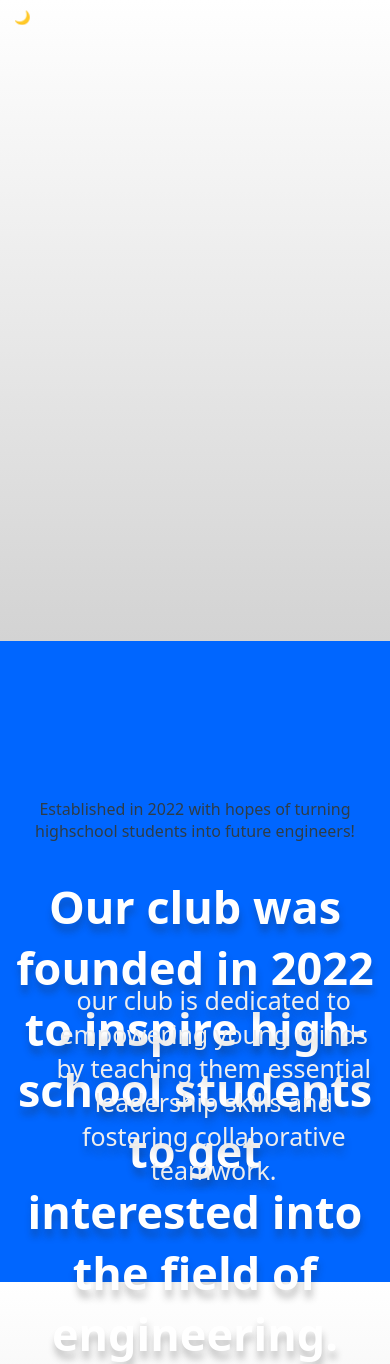
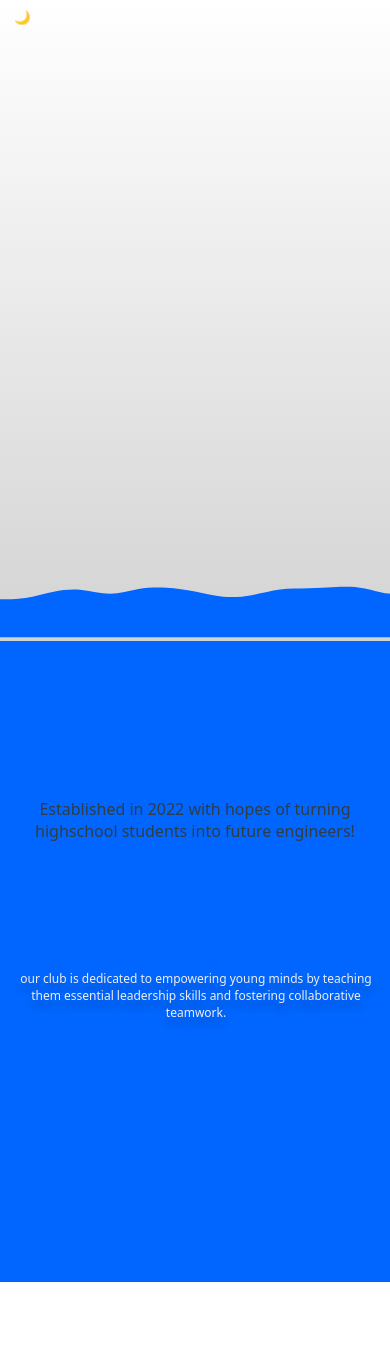
Before and after one commit to LiveWaffle/ClubInfo, a plain HTML site: page index.html in a window 390 px wide. Shown: the top 1364 px of the page. After the commit the page ends 1282 px from the top, so only its background shows below. Drawn offline with Linux system fonts and the light colour scheme.

Commit message:
Wave Working on mobile now

```diff
--- a/CSS/css.css
+++ b/CSS/css.css
@@ -61,7 +61,7 @@ h1 {
     position:fixed;bottom:0;left:0;right:0;height:30px;
 }
 .wave {
-        background: url(wave2.svg) repeat-x center center;
+        background: url(/Images/wave2.svg) repeat-x center center;
         background-size: cover;
         background-size: 110% 110%;
         background-position: center;
@@ -124,21 +124,27 @@ h3{
 }
 
 body.Dark .wave {
-    background-image: url(wave2dark.svg);
+    background-image: url(/Images/wave2dark.svg);
     transition: all 0.5s ease;
 
 }
 
 
-@media screen and (min-wid) {
+@media screen and (max-width: 600px) {
+    h1 {
+        text-align: center;
+        font-size: 30px;
+    }
+    #Info {
+        left:50vh;
+        font-size: 20px;
+    }
     h3{
-        font-family: "Noto Sans", sans-serif;
-        font-weight: normal;
-        font-size: 10px;
-        color:#ff0000;
-        position:absolute;
-        top: 75%;
-      left: 10%;
-      text-shadow: 1px 8px 7px rgba(36,36,36,0.26);
+        left: 2px;
+        text-align: center  ;
+        font-size: 12px;
+    }
+    .wave {
+        top: -155px;
     }
 }
```
